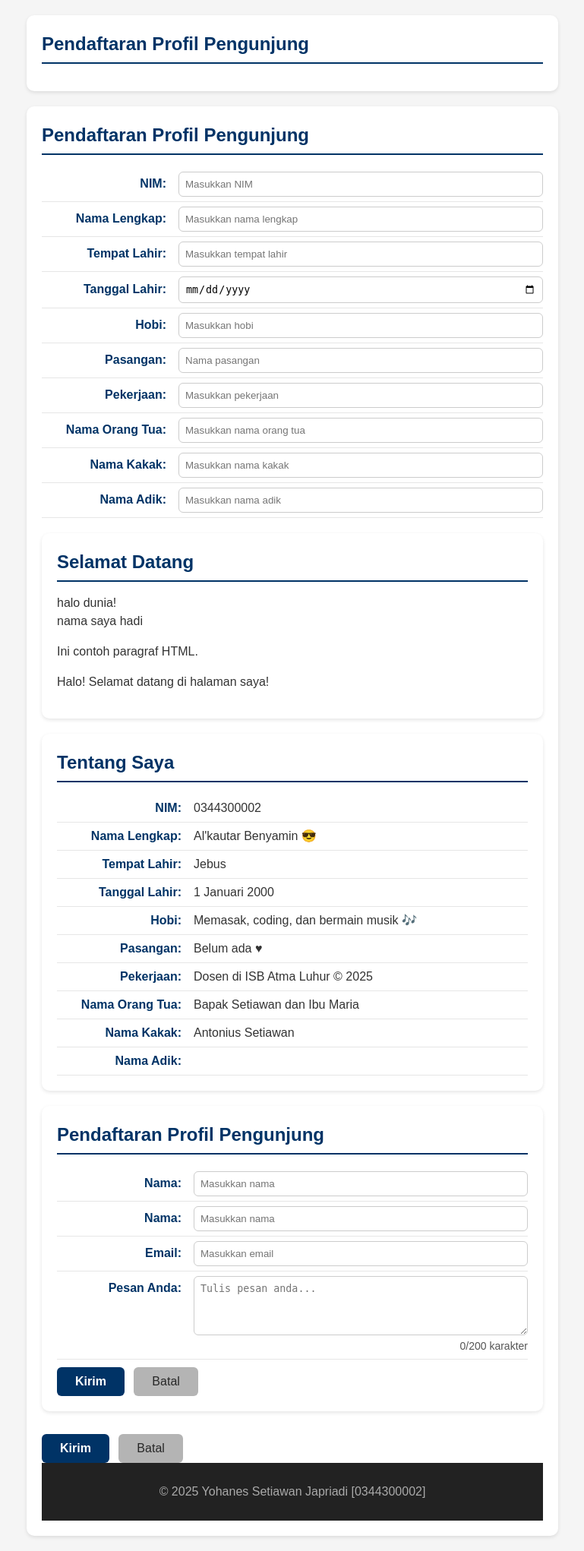
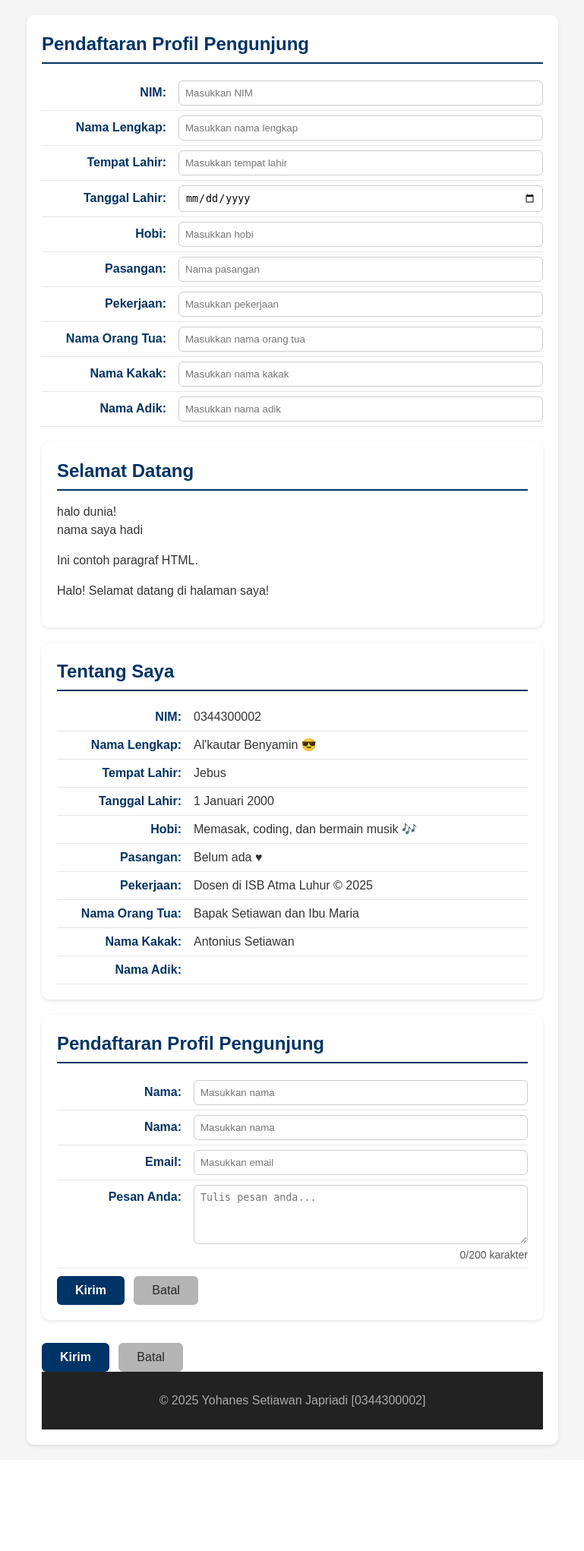
Before and after one commit to 2511500019-stack/2511500019-PWD-TI1A-2526O, a PHP site: page /pertemuan-08/index.php in a window 1280 px wide. Shown: the part 155-2197 px from the top of the page at 76% size, without its empty margins (255-1024 px from the left). After the commit the page ends 2062 px from the top, so only its background shows below. Run offline with PHP 8.4, Linux system fonts and the light colour scheme.

Commit message:
update index.php

```diff
--- a/pertemuan-08/index.php
+++ b/pertemuan-08/index.php
@@ -46,11 +46,7 @@ endif;
       <h2> Pendaftaran Profil Pengunjung</h2>
       <form action="proses.php" method="POST">
 
-      </section>
 
-    <section id="contact">
-      <h2> Pendaftaran Profil Pengunjung</h2>
-      <form action="proses.php" method="POST">
 
       <label for="txtnim"><span>NIM:</span>
           <input type="text" id="txtnim" name="txtnim" placeholder="Masukkan NIM" required autocomplete="nim">
```
